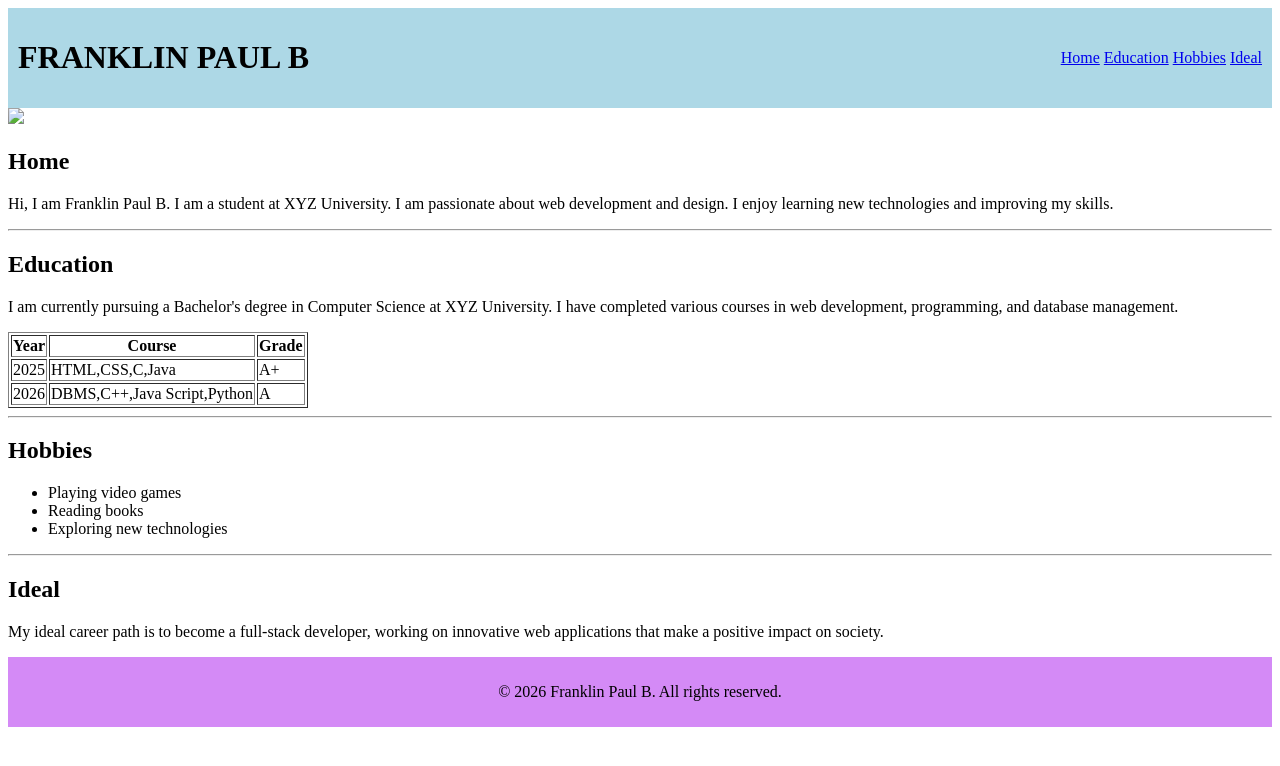
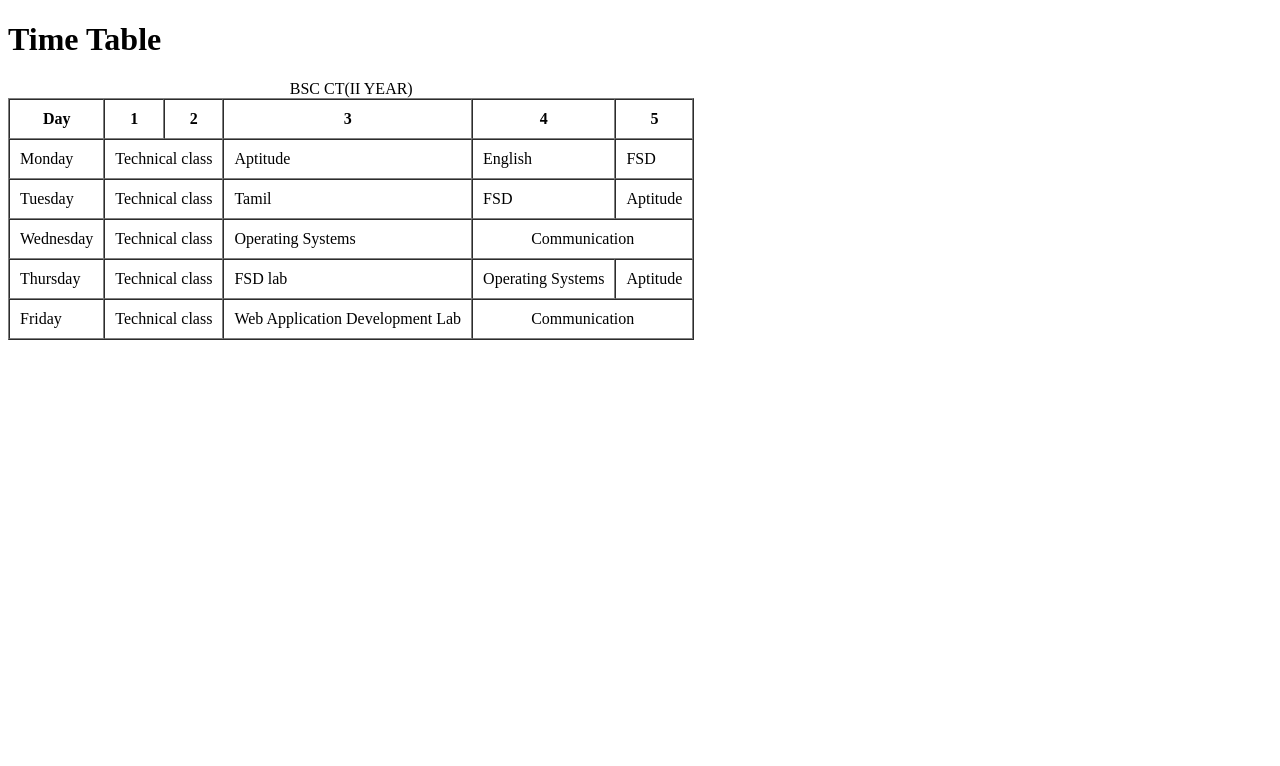
Before and after one commit to franklinpaul19092007-rgb/Sem-4-project, a plain HTML site: page index.html in a window 1280 px wide. Drawn offline with Linux system fonts and the light colour scheme.

Commit message:
Add files via upload

```diff
--- a/index.html
+++ b/index.html
@@ -2,83 +2,67 @@
 <html>
     <head>
         <title>
-    Profile
+            Time Table
         </title>
-<style>
-    header{
-        display:flex;
-        justify-content:space-between;
-        align-items:center;
-        background-color:lightblue;
-        padding:10px;
-    }
-    footer{
-        text-align:center;
-        background-color:rgb(212, 138, 246);
-        padding:10px;
-    }
+    </head>
+    <body>
+        <h1>Time Table</h1>
+        <table border="1" cellspacing="0" cellpadding="10">
+                    <caption>BSC CT(II YEAR)</caption>
+
+            <tr>
+                <th>Day</th>
+                <th>1</th>
+                <th>2</th>
+                <th>3</th>
+                <th>4</th>
+                <th>5</th>
+
+            </tr>
+            <tr>
+                <td>Monday</td>
+                <td colspan="2" align="center
+                ">   Technical class</td>
+                <td >Aptitude</td>
+                <td>English</td>
+                <td>FSD</td>
+
+            </tr>
+
+             <tr>
+                <td>Tuesday</td>
+                <td colspan="2" align="center
+                ">   Technical class</td>
+                <td>Tamil</td>
+                <td>FSD</td>
+                <td>Aptitude</td>
+
+            </tr>
+             <tr>
+                <td>Wednesday</td>
+                <td colspan="2" align="center
+                ">   Technical class</td>
+                <td>Operating Systems</td>
+                <td colspan="2" align="center">Communication</td>
 
 
-</style>
-    </head>
-    <body>
-        <header>
-            <h1>
-                FRANKLIN PAUL B
-            </h1>
-            <nav>
-                <a href="#Home">Home</a>
-                <a href="#Education">Education</a>
-                <a href="#Hobbies">Hobbies</a>
-                <a href="#Ideal">Ideal</a>
-
-            </nav>
-
-        </header>
-        <img src="pic.jpeg" style="width:100px;" >
-        <section id="Home">
-            <h2>Home</h2>
-            <p>Hi, I am Franklin Paul B. I am a student at XYZ University. I am passionate about web development and design. I enjoy learning new technologies and improving my skills.</p>
-        </section>
-        <hr>
-        <section id="Education">
-            <h2>Education</h2>
-            <p>I am currently pursuing a Bachelor's degree in Computer Science at XYZ University. I have completed various courses in web development, programming, and database management.</p>
-            <table border="1">
-                <tr>
-                    <th>Year</th>
-                    <th>Course</th>
-                    <th>Grade</th>
             </tr>
              <tr>
-                    <td>2025</td>
-                    <td>HTML,CSS,C,Java</td>
-                    <td>A+</td>
+                <td>Thursday</td>
+                <td colspan="2" align="center
+                ">   Technical class</td>
+                <td >FSD lab</td>
+                <td>Operating Systems</td>
+                <td>Aptitude</td>
+
             </tr>
              <tr>
-                    <td>2026</td>
-                    <td>DBMS,C++,Java Script,Python</td>
-                    <td>A</td>
+                <td>Friday</td>
+                <td colspan="2" align="center
+                ">   Technical class</td>
+                <td>Web Application Development Lab</td>
+                <td colspan="2" align="center">Communication</td>
+
             </tr>
         </table>
-        </section>
-        <hr>
-        <section id="Hobbies">
-            <h2>Hobbies</h2>
-            <ul>
-                <li>Playing video games</li>
-                <li>Reading books</li>
-                <li>Exploring new technologies</li>
-                </ul>
-        </section>
-
-        <hr>
-        <section id="Ideal">
-            <h2>Ideal</h2>
-            <p>My ideal career path is to become a full-stack developer, working on innovative web applications that make a positive impact on society.</p>
-        </section>
-        <footer>
-            <p>&copy; 2026 Franklin Paul B. All rights reserved.</p>
-        </footer>
-    </body>
 </html>
```
Lines whose indentation alone changed are shown as unchanged.
